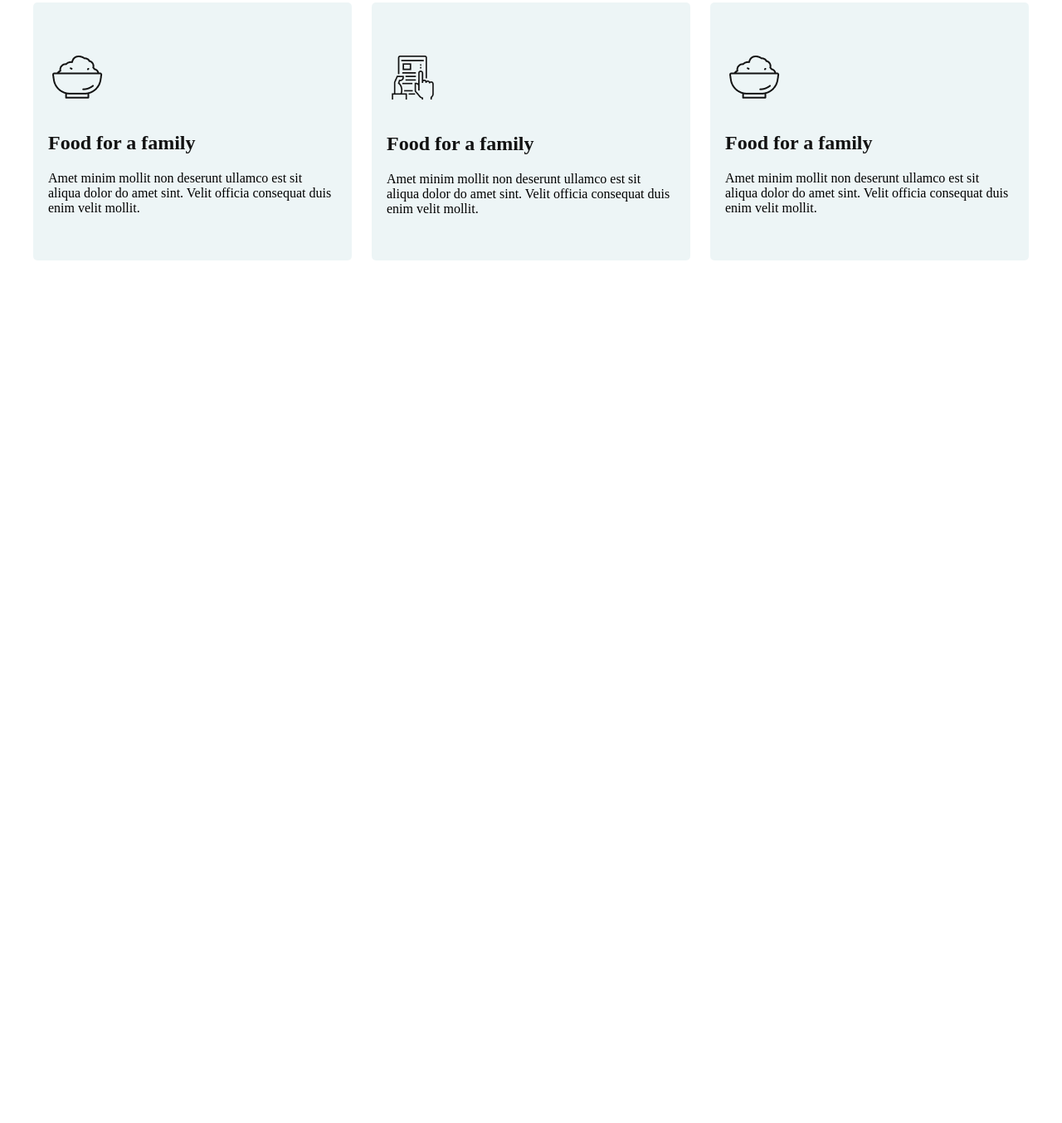
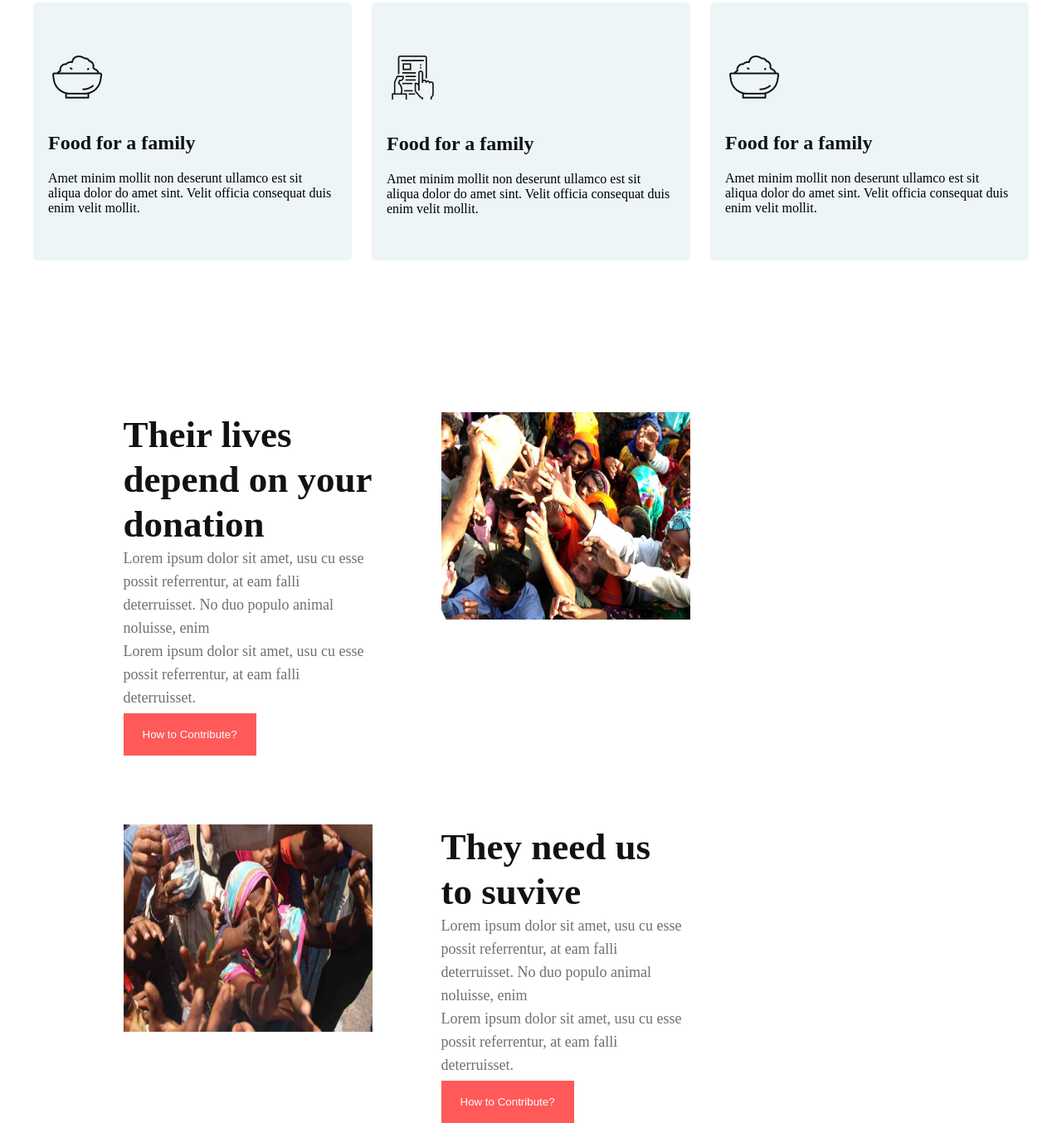
Before and after one commit to nasim1717/demo-project, a plain HTML site: page index.html in a window 1280 px wide. Shown: the part 1427-2781 px from the top of the page at 83% size. Before the commit the page ends 1741 px from the top, so only its background shows below. Drawn offline with Linux system fonts and the light colour scheme.

Commit message:
donation container

```diff
--- a/index.html
+++ b/index.html
@@ -81,6 +81,39 @@
           </div>
         </div>
       </section>
+      <!-- donation contrimution -->
+      <section>
+        <div class="donation-contribution">
+          <div class="donation-item">
+            <h2 class="donation-tittle">Their lives depend on your donation</h2>
+            <p class="donation-description-first">
+              Lorem ipsum dolor sit amet, usu cu esse possit referrentur, at eam falli deterruisset.
+              No duo populo animal noluisse, enim
+            </p>
+            <p class="donation-description-second">
+              Lorem ipsum dolor sit amet, usu cu esse possit referrentur, at eam falli deterruisset.
+            </p>
+            <button class="btn-donation">How to Contribute?</button>
+          </div>
+          <div class="donation-item">
+            <img src="./images/donation0.jpg" alt="" />
+          </div>
+          <div class="donation-item">
+            <img src="./images/donation8.jpg" alt="" />
+          </div>
+          <div class="donation-item">
+            <h2 class="donation-tittle">They need us to suvive</h2>
+            <p class="donation-description-first">
+              Lorem ipsum dolor sit amet, usu cu esse possit referrentur, at eam falli deterruisset.
+              No duo populo animal noluisse, enim
+            </p>
+            <p class="donation-description-second">
+              Lorem ipsum dolor sit amet, usu cu esse possit referrentur, at eam falli deterruisset.
+            </p>
+            <button class="btn-donation">How to Contribute?</button>
+          </div>
+        </div>
+      </section>
     </main>
     <footer></footer>
   </body>
--- a/styles/styles.css
+++ b/styles/styles.css
@@ -134,3 +134,48 @@ main{
     padding-right: 22px;
     padding-bottom: 53px;
 }
+.donation-item img{
+    width: 300px;
+    height: 250px;
+
+}
+.donation-contribution{
+    display: flex;
+    max-width: 900px;
+    flex-wrap: wrap;
+    gap: 83px;
+    flex-grow: 1;
+    margin-top: 183px;
+    justify-content: center;
+}
+.donation-item{
+    max-width: 300px;
+}
+.donation-tittle{
+    font-weight: 700;
+    font-size: 45px;
+    line-height: 54px;
+    color: #121212;
+}
+.donation-description-first{
+    font-style: normal;
+    font-weight: 400;
+    font-size: 18px;
+    line-height: 28px;
+    color: #707070;
+}
+.donation-description-second{
+    font-style: normal;
+    font-weight: 400;
+    font-size: 18px;
+    line-height: 28px;
+    color: #707070;
+}
+.btn-donation{
+    margin-top: 5px;
+    padding: 16px 21px;
+    background: #FF5959;
+    color: #FFFFFF;
+    border: 2px solid #FF5959;
+
+}
```
